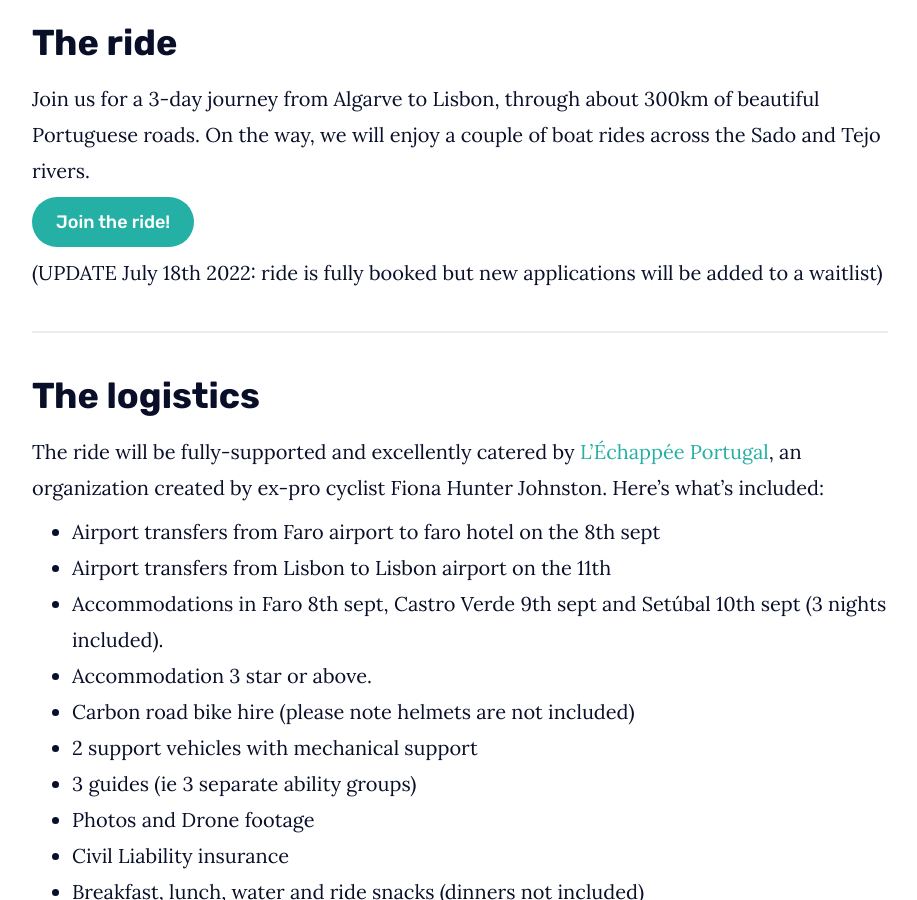
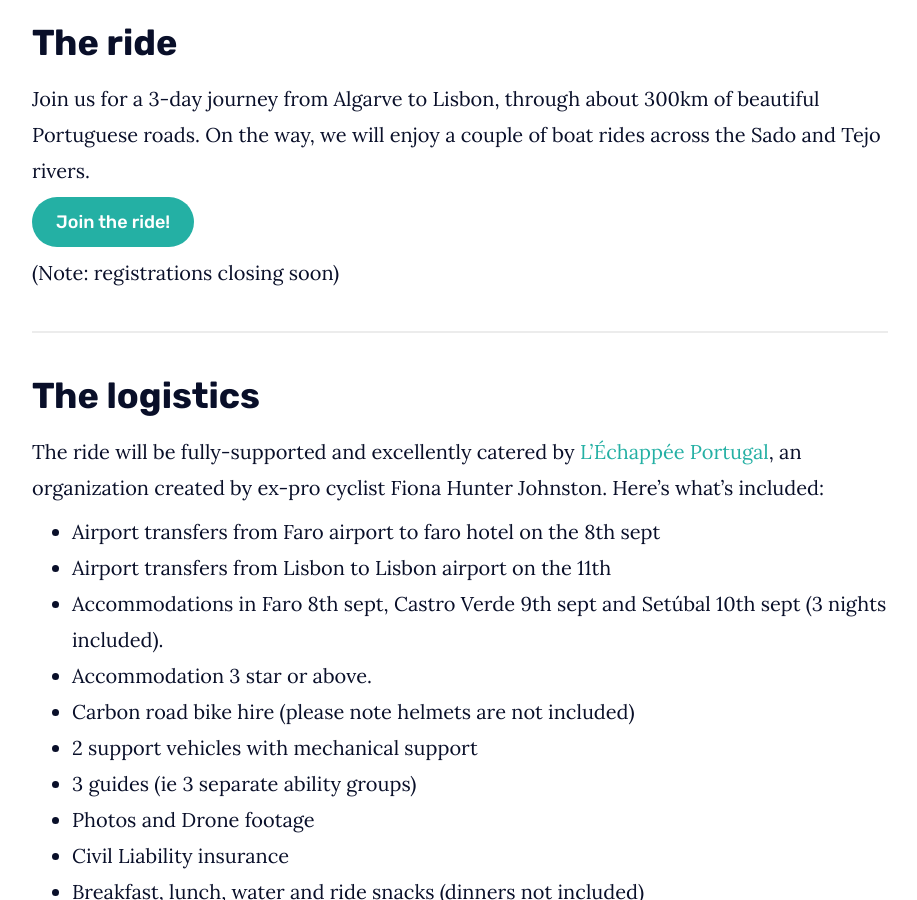
Before and after one commit to matthewcobb/techbikers, a Jekyll site: the page built from _rides/faro-to-lisbon.md, in a window 1280 px wide and 900 px high, scrolled down 1054 px. Shown: the whole window, without its empty margins (180-1097 px from the left). Built offline with Jekyll 4.4.1, drawn with Linux system fonts in a browser that asks for light colours.

Commit message:
Update from Forestry.io Emmanuel Nataf updated _rides/faro-to-lisbon.md

```diff
--- a/_rides/faro-to-lisbon.md
+++ b/_rides/faro-to-lisbon.md
@@ -22,7 +22,7 @@ Join us for a 3-day journey from Algarve to Lisbon, through about 300km of beaut
 
 [Join the ride!](https://reedsy.typeform.com/to/JYcl6Ahb){:class="btn-theme" :target="_blank"}
 
-(UPDATE July 18th 2022: ride is fully booked but new applications will be added to a waitlist)
+(Note: registrations closing soon)
 
 ***
 
```
